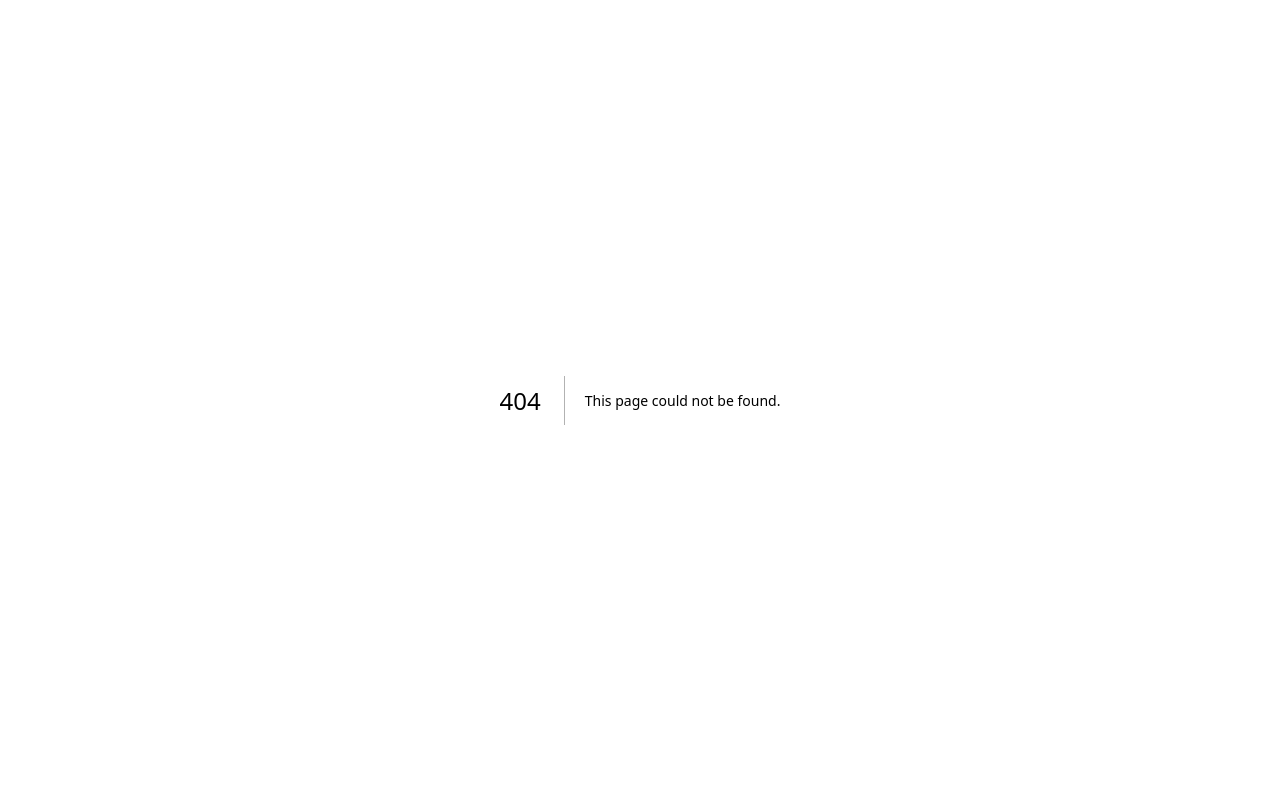
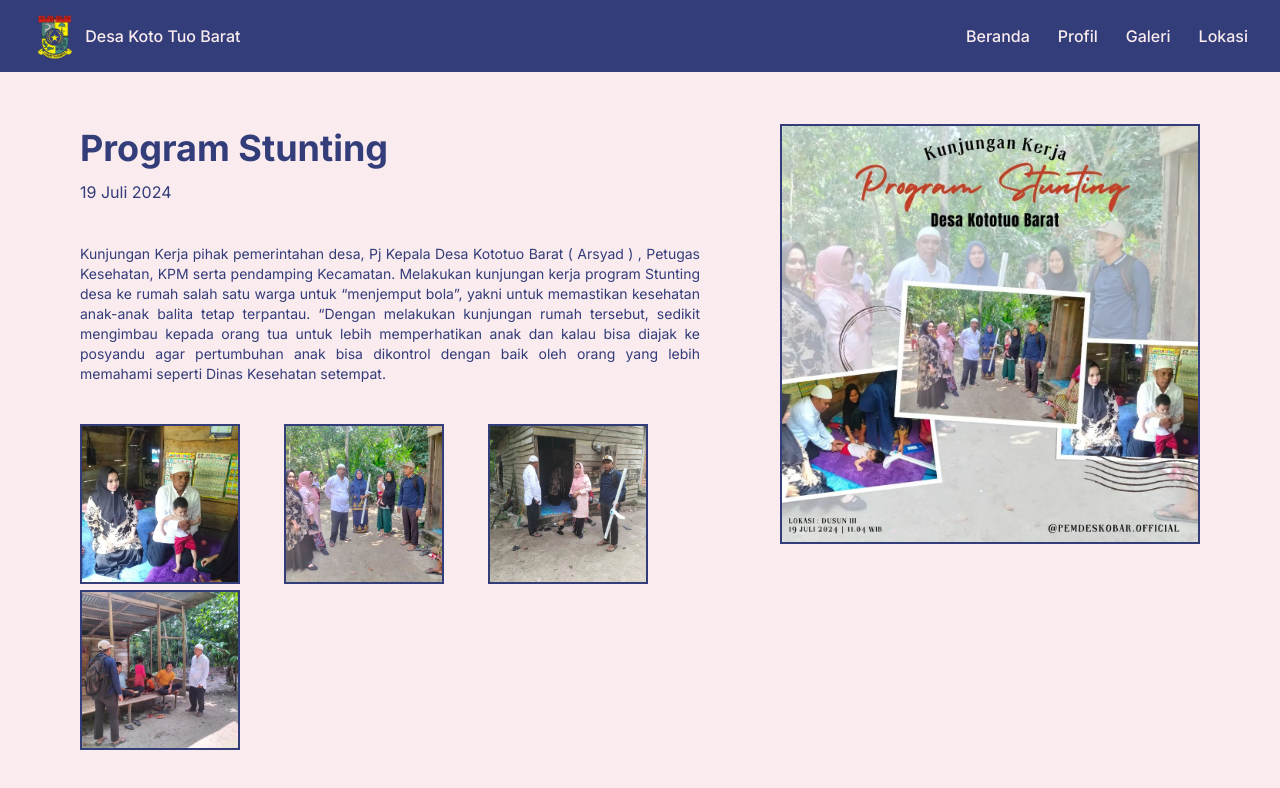
Before and after one commit to ibrarian9/koto-tuo-barat-web, a Next.js app: page /detail/1 in a window 1280 px wide. Before the commit this address had no page. Shown: the top 788 px of the page. Built offline with nearby package versions, Linux system fonts and the light colour scheme.

Commit message:
first commit

```diff
--- a/src/app/components/GalleryPage.tsx
+++ b/src/app/components/GalleryPage.tsx
@@ -1,7 +1,7 @@
 "use client"
 
+import {useState} from "react";
 import Link from "next/link";
-import {useState} from "react";
 import {data} from "@/app/data";
 
 export default function GalleryPage() {
@@ -25,12 +25,7 @@ export default function GalleryPage() {
                                 backgroundSize: 'cover',
                                 backgroundPosition: 'center'
                             }}
-                            href={{
-                                pathname: "/detail",
-                                query: {
-                                    id: item.id,
-                                }
-                            }}>
+                            href={`/detail/${item.id}`}>
                             <div className="flex-grow"></div>
                             <h3 className="text-secondary font-bold text-xl px-5 pb-3 pt-7 bg-gradient-to-t from-primary w-full">
                                 {item.nama}
--- /dev/null
+++ b/src/app/detail/[id]/page.tsx
@@ -0,0 +1,62 @@
+"use client"
+
+import Navbar from "@/app/components/NavbarDetail";
+import { data } from "@/app/data";
+import { useState } from "react";
+
+interface Params {
+    params: {
+        id: number;
+    }
+}
+
+export default function DetailPage({ params }: Params) {
+
+    const parseId = parseInt(params.id as unknown as string);
+    const item = data.find(d => d.id === parseId);
+    const [switchFoto, setSwitchFoto] = useState<number>(0)
+
+    if (!item) {
+        return (
+            <div>
+                <Navbar/>
+                <main className="flex flex-col w-full min-h-screen bg-secondary items-center justify-center">
+                    <h1 className="text-primary font-bold text-4xl">Data Not Found</h1>
+                </main>
+            </div>
+        )
+            ;
+    }
+    return (
+        <>
+            <Navbar/>
+            <main className="flex flex-col w-full min-h-screen bg-secondary items-center justify-center">
+                <div className="flex w-full px-20 pt-20">
+                    <div className="flex flex-col w-5/6 my-auto">
+                        <h1 className="text-primary font-bold text-4xl my-1">{item.nama}</h1>
+                        <h1 className="text-primary text-md mt-2">{item.tgl}</h1>
+                        <div className="flex flex-col me-20">
+                            <p className="text-primary text-sm text-justify my-10">
+                                {item.desc}
+                            </p>
+                        </div>
+                        <div>
+                            {item.foto.slice(1, 5).map((photo: any, index: number) => (
+                                <button
+                                    key={index}
+                                    onClick={() => setSwitchFoto(index + 1)}
+                                    className="size-40 me-11">
+                                    <img src={photo} className="border-2 border-primary size-40" alt={photo.name}/>
+                                </button>
+                                ))}
+                        </div>
+                    </div>
+                    <div className="h-full w-1/2 flex items-center justify-center">
+                        <img className="max-h-[29rem] h-full size-full border-2 border-primary"
+                             src={item.foto[switchFoto]} alt={item.foto[switchFoto]}/>
+                    </div>
+                </div>
+            </main>
+        </>
+    )
+}
--- a/src/app/detail/page.tsx
+++ /dev/null
@@ -1,61 +0,0 @@
-"use client"
-
-import Navbar from "@/app/components/NavbarDetail";
-import { useSearchParams } from "next/navigation";
-import {data} from "@/app/data";
-import {Suspense, useState} from "react";
-
-export default function DetailPage() {
-
-    const searchParams = useSearchParams()
-    const id: number = parseInt(searchParams.get("id") as string)
-    const [switchFoto, setSwitchFoto] = useState(0)
-
-    const item: any = data.find(d => d.id === id)
-    if (!item) {
-        return (
-            <Suspense fallback={<div>Loading...</div>}>
-                <div>
-                    <Navbar/>
-                    <main className="flex flex-col w-full min-h-screen bg-secondary items-center justify-center">
-                        <h1 className="text-primary font-bold text-4xl">Data Not Found</h1>
-                    </main>
-                </div>
-            </Suspense>
-        );
-    }
-
-    return (
-        <>
-            <Suspense fallback={<div>Loading...</div>}>
-                <Navbar/>
-                <main className="flex flex-col w-full min-h-screen bg-secondary items-center justify-center">
-                    <div className="flex w-full px-20 pt-20">
-                        <div className="flex flex-col w-5/6 my-auto">
-                            <h1 className="text-primary font-bold text-4xl my-1">{item.nama}</h1>
-                            <h1 className="text-primary text-md mt-2">{item.tgl}</h1>
-                            <div className="flex flex-col me-20">
-                                <p className="text-primary text-sm text-justify my-10">
-                                    {item.desc}
-                                </p>
-                            </div>
-                            <div className="">
-                                {item.foto.slice(1,5).map((photo: any, index: number) => (
-                                    <button
-                                        key={index}
-                                        onClick={() => setSwitchFoto(index + 1)}
-                                        className="size-40 me-11">
-                                        <img src={photo} className="border-2 border-primary size-40" alt={photo.name}/>
-                                    </button>
-                                ))}
-                            </div>
-                        </div>
-                        <div className="h-full w-1/2 flex items-center justify-center">
-                            <img className="max-h-[29rem] h-full size-full border-2 border-primary" src={item.foto[switchFoto]} alt={item.foto[switchFoto]}/>
-                        </div>
-                    </div>
-                </main>
-            </Suspense>
-        </>
-    )
-}
--- a/tailwind.config.ts
+++ b/tailwind.config.ts
@@ -11,6 +11,9 @@ const config: Config = {
       primary: "#333D79",
       secondary: "#FAEBEF",
     },
+    experimental: {
+      missingSuspenseWithCSRBailout: false
+    },
     extend: {
       backgroundImage: {
         "gradient-radial": "radial-gradient(var(--tw-gradient-stops))",
```
